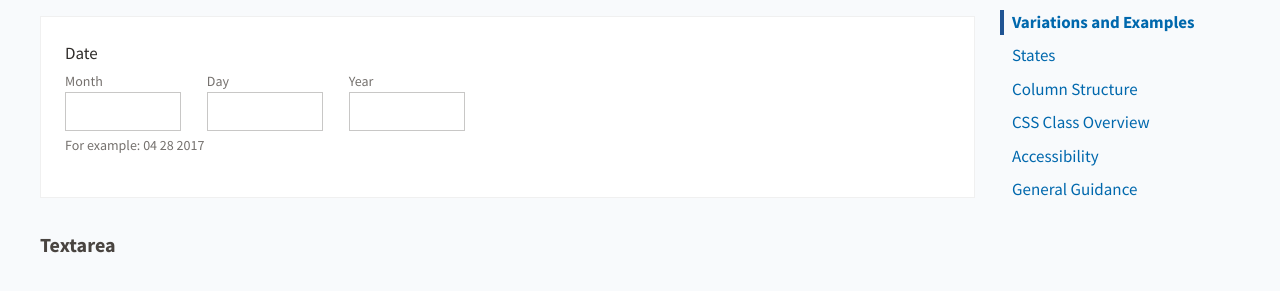
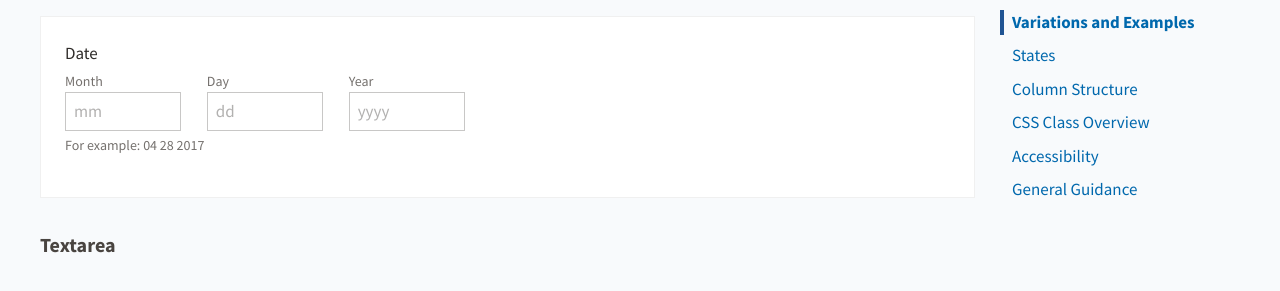
Before and after one commit to USDA-FSA/fsa-design-system, a Jekyll site: the page built from components/form-fields/index.md, in a window 1280 px wide and 900 px high, scrolled down 1958 px. Shown: the part 155-446 px from the top of the window. Built offline with Jekyll 4.4.1, drawn with Linux system fonts in a browser that asks for light colours.

Commit message:
[closes #228]

````diff
--- a/components/form-fields/index.md
+++ b/components/form-fields/index.md
@@ -101,19 +101,19 @@ Three distinct text fields are the easiest way for users to enter most dates. Us
       <div class="fsa-grid__auto">
         <div class="fsa-field__column">
           <label class="fsa-field__help" for="date__month_98">Month</label>
-          <input class="fsa-input fsa-input--block" id="date__month_98" name="date__month_98" type="number" pattern="0?[1-9]|1[012]" min="1" max="12" value="" aria-describedby="lorem-1234-help-88">
+          <input placeholder="mm" class="fsa-input fsa-input--block" id="date__month_98" name="date__month_98" type="number" pattern="0?[1-9]|1[012]" min="1" max="12" value="" aria-describedby="lorem-1234-help-88">
         </div>
       </div>
       <div class="fsa-grid__auto">
         <div class="fsa-field__column">
           <label class="fsa-field__help" for="date__day_98">Day</label>
-          <input class="fsa-input fsa-input--block" id="date__day_98" name="day" type="number" pattern="0?[1-9]|1[0-9]|2[0-9]|3[01]" min="1" max="31" value="" aria-describedby="lorem-1234-help-88">
+          <input placeholder="dd" class="fsa-input fsa-input--block" id="date__day_98" name="day" type="number" pattern="0?[1-9]|1[0-9]|2[0-9]|3[01]" min="1" max="31" value="" aria-describedby="lorem-1234-help-88">
         </div>
       </div>
       <div class="fsa-grid__auto">
         <div class="fsa-field__column">
           <label class="fsa-field__help" for="date__year_98">Year</label>
-          <input class="fsa-input fsa-input--block" id="date__year_98" name="year" type="number" pattern="[0-9]{4}" min="1900" max="2050" value="" aria-describedby="lorem-1234-help-88">
+          <input placeholder="yyyy" class="fsa-input fsa-input--block" id="date__year_98" name="year" type="number" pattern="[0-9]{4}" min="1900" max="2050" value="" aria-describedby="lorem-1234-help-88">
         </div>
       </div>
     </div>
@@ -538,20 +538,18 @@ Three distinct text fields are the easiest way for users to enter most dates. Us
   </div>
 </div>
 ```html
-<div class="ds-preview">
-  <div class="fsa-field">
-    <label class="fsa-field__label" for="UNIQUE-ID-spinsa22">Label</label>
-    <div class="fsa-spinbox fsa-field__item">
-      <div class="fsa-spinbox__number">
-        <input class="fsa-input fsa-spinbox__input" type="number" value="10" id="UNIQUE-ID-spinsa22" aria-describedby="UNIQUE-ID-spinsa22-help" name="UNIQUE-ID-spinsa22">
-      </div>
-      <div class="fsa-spinbox__actions" aria-hidden="true">
-        <button tabindex="-1" class="fsa-spinbox__btn fsa-spinbox__btn--increment" type="button" data-behavior="spinbox-spin" title="Increase"></button>
-        <button tabindex="-1" class="fsa-spinbox__btn fsa-spinbox__btn--decrement" type="button" data-behavior="spinbox-spin" title="Decrease"></button>
-      </div>
+<div class="fsa-field">
+  <label class="fsa-field__label" for="UNIQUE-ID-spinsa22">Label</label>
+  <div class="fsa-spinbox fsa-field__item">
+    <div class="fsa-spinbox__number">
+      <input class="fsa-input fsa-spinbox__input" type="number" value="10" id="UNIQUE-ID-spinsa22" aria-describedby="UNIQUE-ID-spinsa22-help" name="UNIQUE-ID-spinsa22">
     </div>
-    <span class="fsa-field__help" id="UNIQUE-ID-spinsa22-help">Instructional message here</span>
+    <div class="fsa-spinbox__actions" aria-hidden="true">
+      <button tabindex="-1" class="fsa-spinbox__btn fsa-spinbox__btn--increment" type="button" data-behavior="spinbox-spin" title="Increase"></button>
+      <button tabindex="-1" class="fsa-spinbox__btn fsa-spinbox__btn--decrement" type="button" data-behavior="spinbox-spin" title="Decrease"></button>
+    </div>
   </div>
+  <span class="fsa-field__help" id="UNIQUE-ID-spinsa22-help">Instructional message here</span>
 </div>
 ```
 
@@ -573,20 +571,18 @@ Three distinct text fields are the easiest way for users to enter most dates. Us
   </div>
 </div>
 ```html
-<div class="ds-preview">
-  <div class="fsa-field fsa-field--block">
-    <label class="fsa-field__label" for="UNIQUE-ID-spinsawsqz">Label</label>
-    <div class="fsa-spinbox fsa-field__item">
-      <div class="fsa-spinbox__number">
-        <input class="fsa-input fsa-spinbox__input" type="number" value="10" id="UNIQUE-ID-spinsawsqz" aria-describedby="UNIQUE-ID-spinsawsqz-help" name="UNIQUE-ID-spinsawsqz">
-      </div>
-      <div class="fsa-spinbox__actions" aria-hidden="true">
-        <button tabindex="-1" class="fsa-spinbox__btn fsa-spinbox__btn--increment" type="button" data-behavior="spinbox-spin" title="Increase"></button>
-        <button tabindex="-1" class="fsa-spinbox__btn fsa-spinbox__btn--decrement" type="button" data-behavior="spinbox-spin" title="Decrease"></button>
-      </div>
+<div class="fsa-field fsa-field--block">
+  <label class="fsa-field__label" for="UNIQUE-ID-spinsawsqz">Label</label>
+  <div class="fsa-spinbox fsa-field__item">
+    <div class="fsa-spinbox__number">
+      <input class="fsa-input fsa-spinbox__input" type="number" value="10" id="UNIQUE-ID-spinsawsqz" aria-describedby="UNIQUE-ID-spinsawsqz-help" name="UNIQUE-ID-spinsawsqz">
     </div>
-    <span class="fsa-field__help" id="UNIQUE-ID-spinsawsqz-help">Instructional message here</span>
+    <div class="fsa-spinbox__actions" aria-hidden="true">
+      <button tabindex="-1" class="fsa-spinbox__btn fsa-spinbox__btn--increment" type="button" data-behavior="spinbox-spin" title="Increase"></button>
+      <button tabindex="-1" class="fsa-spinbox__btn fsa-spinbox__btn--decrement" type="button" data-behavior="spinbox-spin" title="Decrease"></button>
+    </div>
   </div>
+  <span class="fsa-field__help" id="UNIQUE-ID-spinsawsqz-help">Instructional message here</span>
 </div>
 ```
 
````
